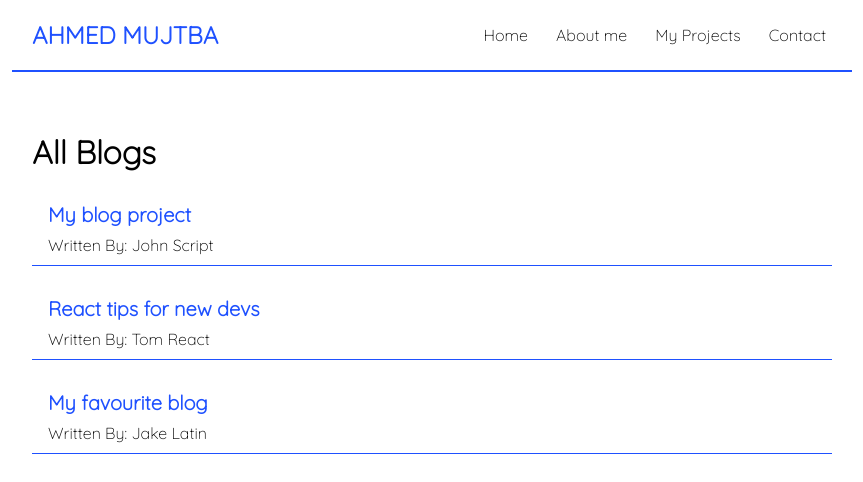
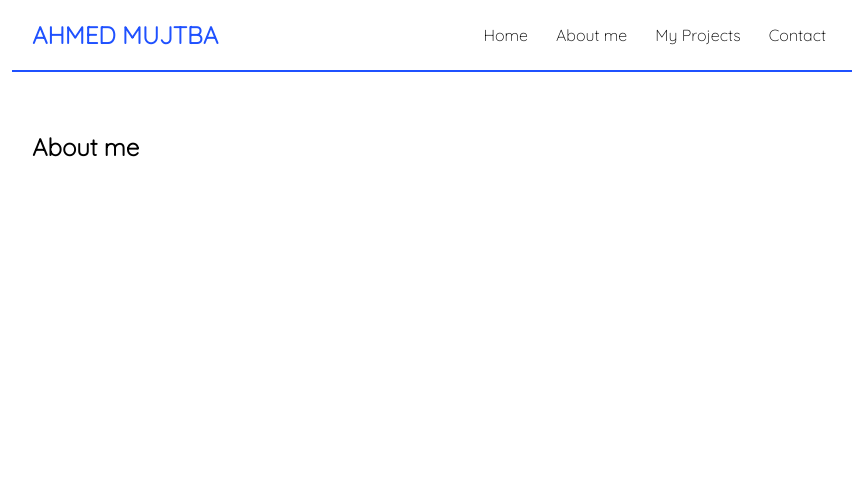
Before and after one commit to ahmedmujtba/react-blog, a React (Create React App) app in the folder react-blog/: page /about in a window 1280 px wide. Shown: the top 482 px of the page, without its empty margins (208-1071 px from the left). Built offline with nearby package versions, Linux system fonts and the light colour scheme; data requests are answered from the project's data file.

Commit message:
about route added

```diff
--- /dev/null
+++ b/react-blog/src/About.js
@@ -0,0 +1,9 @@
+const About = () => {
+  return (
+    <div className="about">
+      <h2>About me</h2>
+    </div>
+  );
+};
+
+export default About;
--- a/react-blog/src/App.js
+++ b/react-blog/src/App.js
@@ -1,6 +1,7 @@
 import Navbar from "./Navbar";
 import Home from "./Home";
-import { BrowserRouter as Router, Route, Switch } from "react-router-dom";
+import { BrowserRouter as Router, Route, Routes } from "react-router-dom";
+import About from "./About";
 
 function App() {
   return (
@@ -8,11 +9,10 @@ function App() {
       <div className="App">
         <Navbar />
         <div className="content">
-          <Switch>
-            <Route path="/">
-              <Home />
-            </Route>
-          </Switch>
+          <Routes>
+            <Route exact path="/" element={<Home />}></Route>
+            <Route exact path="about" element={<About />}></Route>
+          </Routes>
         </div>
       </div>
     </Router>
```
